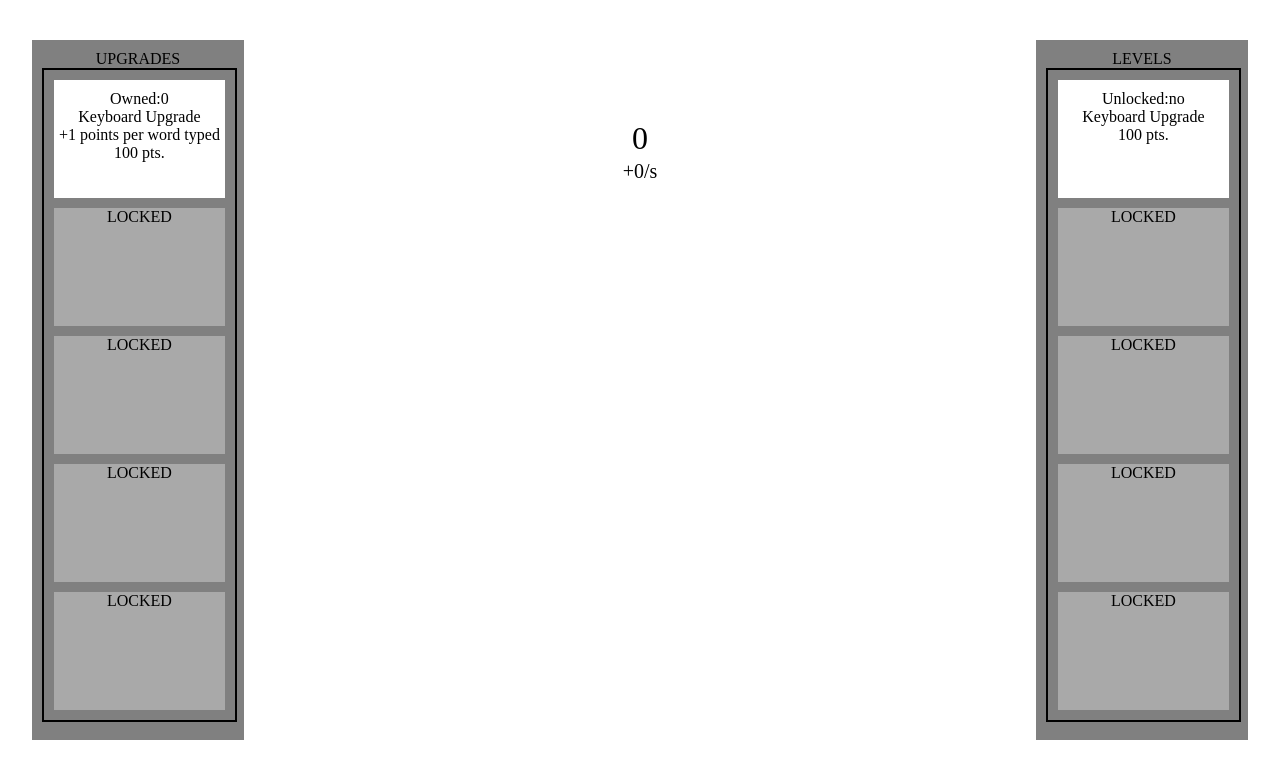
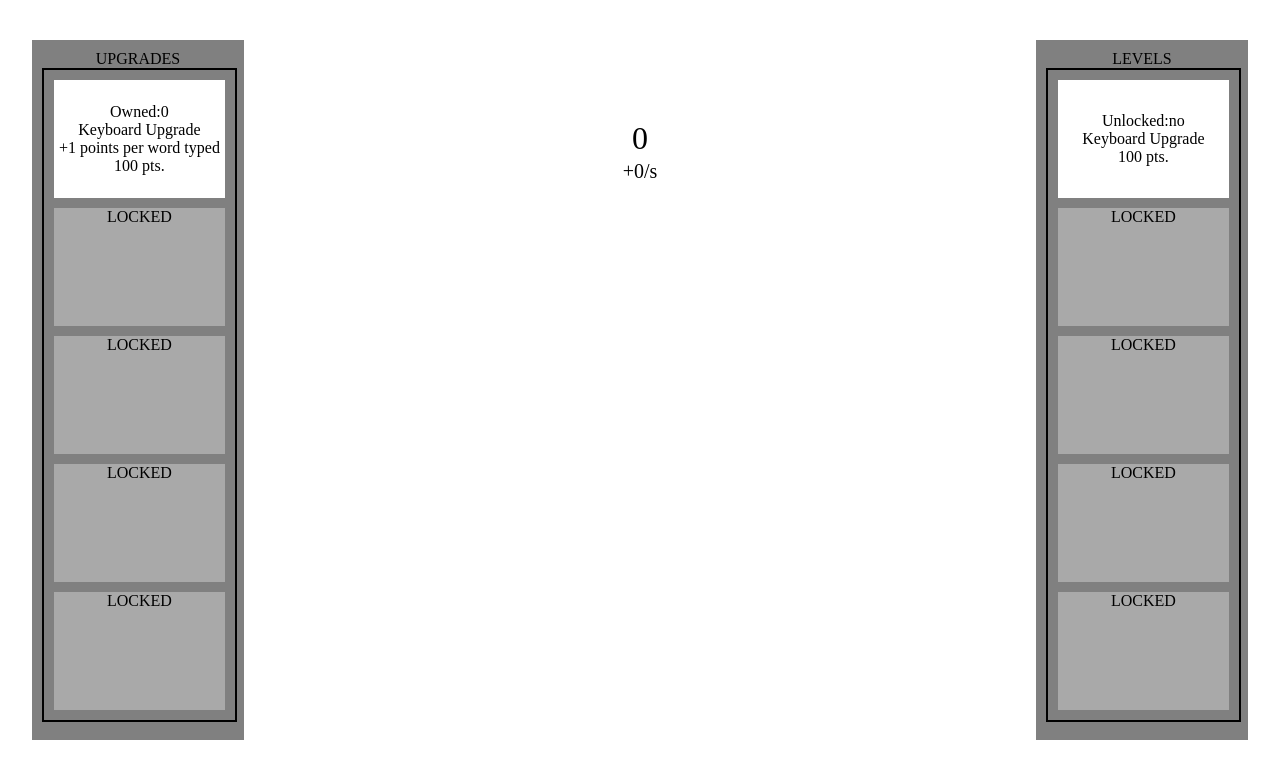
Before and after one commit to kendrickgolden/idle-typer, a React (Create React App) app in the folder client/: page / in a window 1280 px wide. Shown: the top 778 px of the page. Built offline with nearby package versions, Linux system fonts and the light colour scheme; no server answers; the HTML template or start-up script is replaced by a standard one.

Commit message:
fixed minor issues with button functionality

```diff
--- a/client/src/components/Levels/LevelButton.js
+++ b/client/src/components/Levels/LevelButton.js
@@ -29,9 +29,9 @@ export default function LevelButton(props) {
   }
 
   return (
-    <li className="purchase-btn">
+    <li className="purchase-btn-li">
       {levels[index] >=0 ? (
-        <button onClick={purchaseLevel}>
+        <button onClick={purchaseLevel} className='purchase-btn'>
           <span>Unlocked:{levels[index] === 1 ? "yes" : "no"}</span>
           <div>{name}</div> <div> </div>{" "}
           <div>{Math.floor(price / 10)} pts.</div>
--- a/client/src/components/TextInput.js
+++ b/client/src/components/TextInput.js
@@ -63,7 +63,7 @@ export default function TextInput() {
             );
           }
           event.target.value = "";
-          setPoints((prev) => prev + (100000 + 10 * upgrades[0]));
+          setPoints((prev) => prev + (10 + 10 * upgrades[0]));
           console.log(inputRef.current.offsetTop);
         }
         newCorrectParagraph = newCorrectParagraph.concat(lastCharInput);
--- a/client/src/components/Upgrades/ActiveUpgrades/UpgradeButton.js
+++ b/client/src/components/Upgrades/ActiveUpgrades/UpgradeButton.js
@@ -20,7 +20,6 @@ export default function UpgradeButton(props) {
       let newUpgrades = [...upgrades];
       newUpgrades[props.index] = newUpgrades[props.index] + 1;
       setUpgrades(newUpgrades);
-      //setPPS(newUpgrades[1] * .1 + newUpgrades[2] * .5 + newUpgrades[3] * 1 + upgrades[4] * 2 )
       let newPPS = 0;
       if(newUpgrades[1] > 0) {
         newPPS += newUpgrades[1] * 1;
@@ -32,7 +31,7 @@ export default function UpgradeButton(props) {
         newPPS += newUpgrades[3] * 10;
       }
       if(newUpgrades[4] > 0) {
-        newPPS += newUpgrades[1] * 20;
+        newPPS += newUpgrades[4] * 20;
       }
 
       PPS.current = newPPS;
@@ -43,9 +42,9 @@ export default function UpgradeButton(props) {
   }
 
   return (
-    <li className="purchase-btn">
+    <li className="purchase-btn-li">
       {upgrades[index] >= 0 ? (
-        <button onClick={purchaseUpgrade}>
+        <button onClick={purchaseUpgrade} className='purchase-btn'>
           <span>Owned:{upgrades[props.index]}</span>
           <div>{name}</div> <div>{desc} </div>{" "}
           <div>{Math.floor(price / 10)} pts.</div>
--- a/client/src/index.css
+++ b/client/src/index.css
@@ -128,7 +128,7 @@ button {
     height: 90%;
 }
 
-.purchase-btn {
+.purchase-btn-li {
     position: relative;
     width: 90%;
     background-color: white;
@@ -136,9 +136,8 @@ button {
     color: black;
 }
 
-.purchase-btn button {
-    padding-top: 10px;
-    padding-bottom: 10px;
+.purchase-btn {
+    height: 100%;
     width: 100%;
 }
 
```
